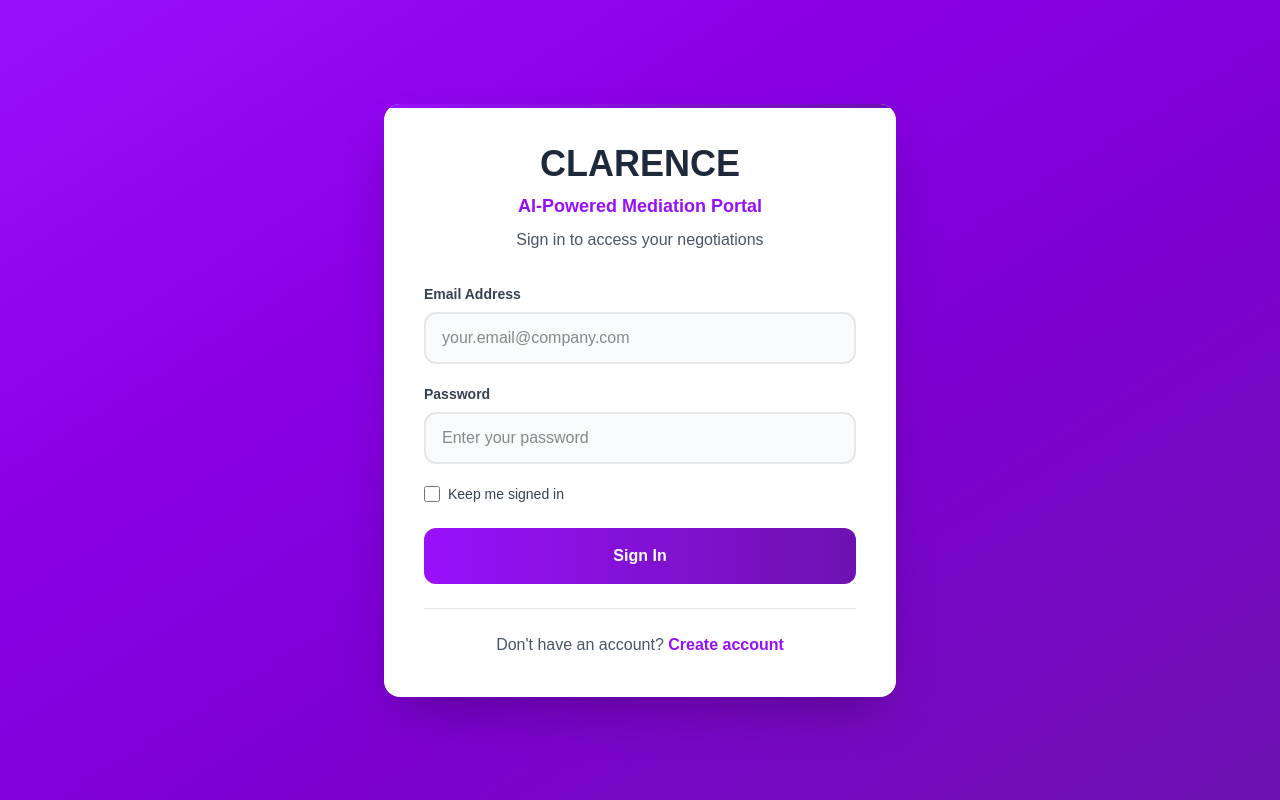
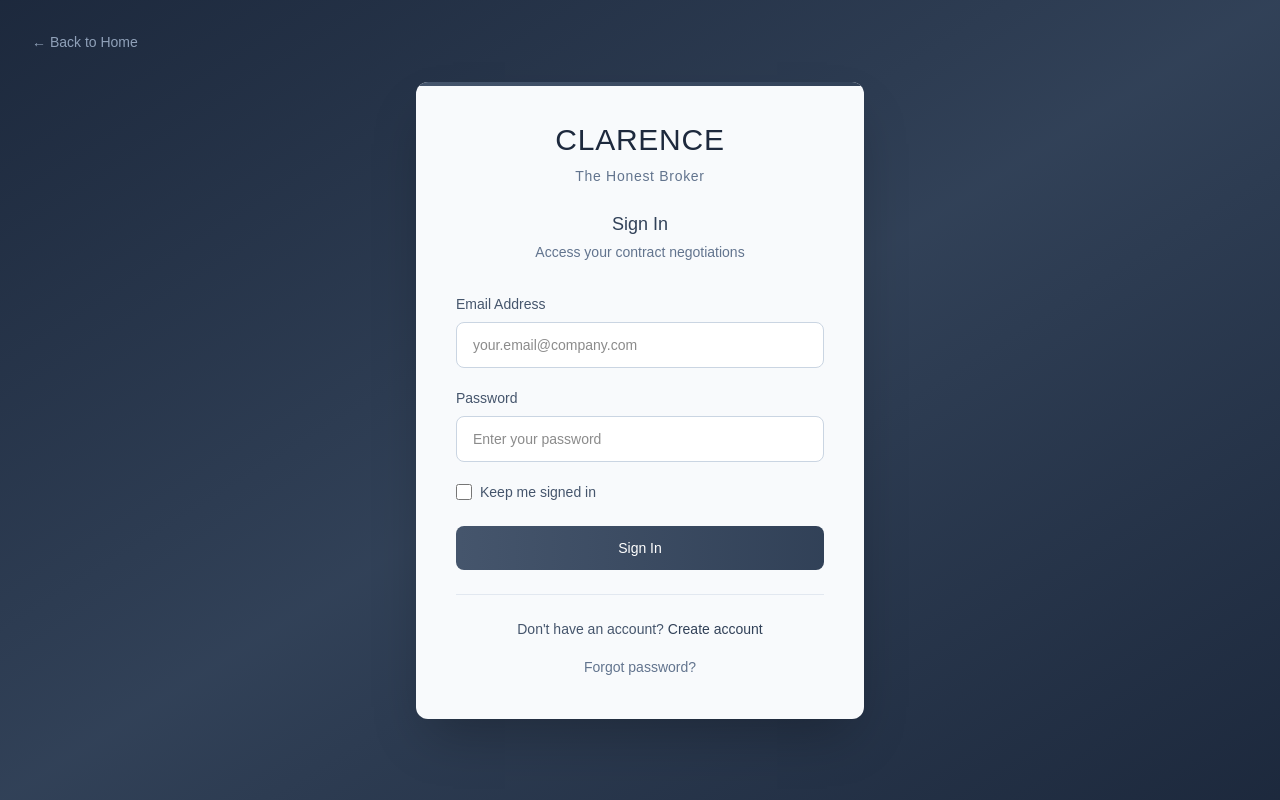
Before and after one commit to SpikeIreland/clarence, a Next.js app: page /auth/login in a window 1280 px wide. Built offline with nearby package versions, Linux system fonts and the light colour scheme.

Commit message:
Update login page: Apply new muted slate design to match homepage

```diff
--- a/app/auth/login/page.tsx
+++ b/app/auth/login/page.tsx
@@ -104,8 +104,6 @@ export default function LoginPage() {
       userInfo: userData
     }))
 
-    // For now, redirect to the chat page we created
-    // Later you can create a dashboard page and redirect there
     router.push('/auth/contracts-dashboard')
   }
 
@@ -170,24 +168,35 @@ export default function LoginPage() {
   }
 
   return (
-    <div className="min-h-screen bg-gradient-to-br from-purple-600 via-purple-700 to-purple-800 flex items-center justify-center p-5">
-      <div className="bg-white rounded-2xl shadow-2xl p-10 w-full max-w-lg relative overflow-hidden">
-        {/* Top gradient bar */}
-        <div className="absolute top-0 left-0 right-0 h-1 bg-gradient-to-r from-purple-600 to-purple-800"></div>
+    <div className="min-h-screen bg-gradient-to-br from-slate-800 via-slate-700 to-slate-800 flex items-center justify-center p-5">
+      {/* Back to Home Link - Top Left */}
+      <a
+        href="/"
+        className="absolute top-8 left-8 text-slate-400 hover:text-white text-sm font-medium transition-colors duration-300"
+      >
+        ← Back to Home
+      </a>
+
+      <div className="bg-slate-50 rounded-xl shadow-2xl p-10 w-full max-w-md relative overflow-hidden">
+        {/* Top accent bar */}
+        <div className="absolute top-0 left-0 right-0 h-1 bg-gradient-to-r from-slate-600 to-slate-700"></div>
 
         {/* Header */}
         <div className="text-center mb-8">
-          <h1 className="text-4xl font-bold text-gray-800 mb-2">CLARENCE</h1>
-          <div className="text-lg font-semibold text-purple-600 mb-2">AI-Powered Mediation Portal</div>
-          <p className="text-gray-600">Sign in to access your negotiations</p>
+          <h1 className="text-3xl font-medium text-slate-800 mb-2 tracking-wide">CLARENCE</h1>
+          <p className="text-sm text-slate-500 font-light tracking-wider">The Honest Broker</p>
+          <div className="mt-6">
+            <h2 className="text-lg font-normal text-slate-700">Sign In</h2>
+            <p className="text-sm text-slate-500 mt-1">Access your contract negotiations</p>
+          </div>
         </div>
 
         {/* Message Display */}
         {message && (
-          <div className={`p-4 rounded-lg mb-6 text-center font-medium ${
-            message.type === 'success' ? 'bg-green-100 text-green-800 border border-green-200' :
-            message.type === 'error' ? 'bg-red-100 text-red-800 border border-red-200' :
-            'bg-blue-100 text-blue-800 border border-blue-200'
+          <div className={`p-3 rounded-lg mb-6 text-center text-sm ${
+            message.type === 'success' ? 'bg-green-50 text-green-700 border border-green-200' :
+            message.type === 'error' ? 'bg-red-50 text-red-700 border border-red-200' :
+            'bg-blue-50 text-blue-700 border border-blue-200'
           }`}>
             {message.text}
           </div>
@@ -196,28 +205,28 @@ export default function LoginPage() {
         {/* Login Form */}
         <form onSubmit={handleSubmit}>
           <div className="mb-5">
-            <label className="block mb-2 text-gray-700 font-semibold text-sm">
+            <label className="block mb-2 text-slate-600 font-medium text-sm">
               Email Address
             </label>
             <input
               type="email"
               value={email}
               onChange={(e) => setEmail(e.target.value)}
-              className="w-full px-4 py-3 border-2 border-gray-200 rounded-xl text-base bg-gray-50 focus:outline-none focus:border-purple-600 focus:bg-white transition-all"
+              className="w-full px-4 py-3 border border-slate-300 rounded-lg text-sm bg-white focus:outline-none focus:border-slate-500 focus:ring-1 focus:ring-slate-500 transition-all"
               placeholder="your.email@company.com"
               required
             />
           </div>
 
           <div className="mb-5">
-            <label className="block mb-2 text-gray-700 font-semibold text-sm">
+            <label className="block mb-2 text-slate-600 font-medium text-sm">
               Password
             </label>
             <input
               type="password"
               value={password}
               onChange={(e) => setPassword(e.target.value)}
-              className="w-full px-4 py-3 border-2 border-gray-200 rounded-xl text-base bg-gray-50 focus:outline-none focus:border-purple-600 focus:bg-white transition-all"
+              className="w-full px-4 py-3 border border-slate-300 rounded-lg text-sm bg-white focus:outline-none focus:border-slate-500 focus:ring-1 focus:ring-slate-500 transition-all"
               placeholder="Enter your password"
               required
             />
@@ -229,9 +238,9 @@ export default function LoginPage() {
               id="rememberMe"
               checked={rememberMe}
               onChange={(e) => setRememberMe(e.target.checked)}
-              className="mr-2 w-4 h-4 text-purple-600 rounded focus:ring-purple-500"
+              className="mr-2 w-4 h-4 text-slate-600 rounded border-slate-300 focus:ring-slate-500"
             />
-            <label htmlFor="rememberMe" className="text-gray-700 text-sm">
+            <label htmlFor="rememberMe" className="text-slate-600 text-sm">
               Keep me signed in
             </label>
           </div>
@@ -239,11 +248,11 @@ export default function LoginPage() {
           <button
             type="submit"
             disabled={loading}
-            className="w-full py-4 bg-gradient-to-r from-purple-600 to-purple-800 text-white rounded-xl font-semibold text-base transition-all hover:shadow-lg hover:-translate-y-0.5 disabled:opacity-60 disabled:cursor-not-allowed relative"
+            className="w-full py-3 bg-gradient-to-r from-slate-600 to-slate-700 hover:from-slate-700 hover:to-slate-800 text-white rounded-lg font-medium text-sm transition-all duration-300 hover:shadow-lg disabled:opacity-60 disabled:cursor-not-allowed relative"
           >
             {loading ? (
               <span className="flex items-center justify-center">
-                <svg className="animate-spin h-5 w-5 mr-3" viewBox="0 0 24 24">
+                <svg className="animate-spin h-4 w-4 mr-2" viewBox="0 0 24 24">
                   <circle className="opacity-25" cx="12" cy="12" r="10" stroke="currentColor" strokeWidth="4" fill="none" />
                   <path className="opacity-75" fill="currentColor" d="M4 12a8 8 0 018-8V0C5.373 0 0 5.373 0 12h4zm2 5.291A7.962 7.962 0 014 12H0c0 3.042 1.135 5.824 3 7.938l3-2.647z" />
                 </svg>
@@ -256,13 +265,20 @@ export default function LoginPage() {
         </form>
 
         {/* Sign up link */}
-        <div className="text-center mt-6 pt-6 border-t border-gray-200">
-          <p className="text-gray-600">
+        <div className="text-center mt-6 pt-6 border-t border-slate-200">
+          <p className="text-slate-600 text-sm">
             Don&apos;t have an account?{' '}
-            <a href="/auth/signup" className="text-purple-600 font-semibold hover:text-purple-800 hover:underline transition-colors">
+            <a href="/auth/signup" className="text-slate-700 font-medium hover:text-slate-900 hover:underline transition-colors">
               Create account
             </a>
           </p>
+        </div>
+
+        {/* Footer link */}
+        <div className="text-center mt-4">
+          <a href="/forgot-password" className="text-slate-500 text-sm hover:text-slate-700 transition-colors">
+            Forgot password?
+          </a>
         </div>
       </div>
     </div>
```
